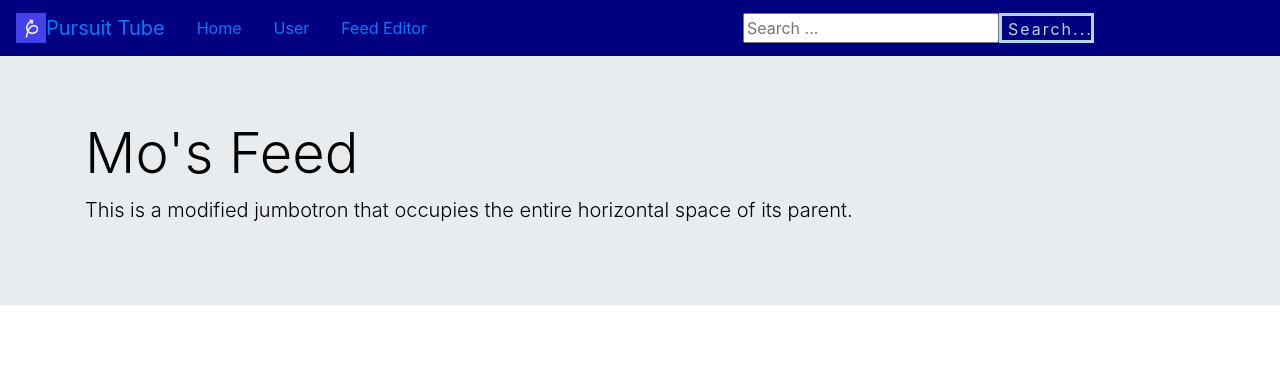
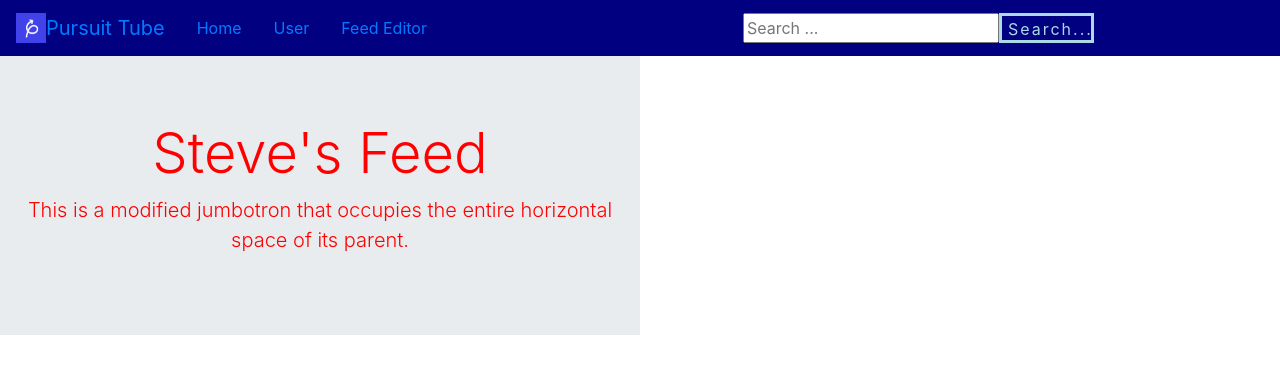
Before and after one commit to JennMP88/sequel_motube, a React (Create React App) app: page /#/ in a window 1280 px wide. Shown: the top 374 px of the page. Built offline with nearby package versions, Linux system fonts and the light colour scheme.

Commit message:
Working on home styling

```diff
--- a/src/components/header.css
+++ b/src/components/header.css
@@ -1,4 +1,5 @@
 .headercolor{
+
     background-color: navy;
 }
 
--- a/src/components/home.css
+++ b/src/components/home.css
@@ -1,3 +1,7 @@
 .home{
-   flex-wrap: flex;
+    flex-wrap: flex;
+      color: red;
+      background-color: rgba(157,52,99,0.7);
+      width: 50%;
+      text-align: center;
 }
--- a/src/components/home.js
+++ b/src/components/home.js
@@ -12,7 +12,7 @@ class Home extends React.Component {
                 <div className='home'>
                     <div class="jumbotron jumbotron-fluid">
                         <div class="container">
-                            <h1 class="display-4">Mo's Feed</h1>
+                            <h1 class="display-4"> Steve's Feed</h1>
                             <p class="lead">This is a modified jumbotron that occupies the entire horizontal space of its parent.</p>
                         </div>
                     </div>
```
